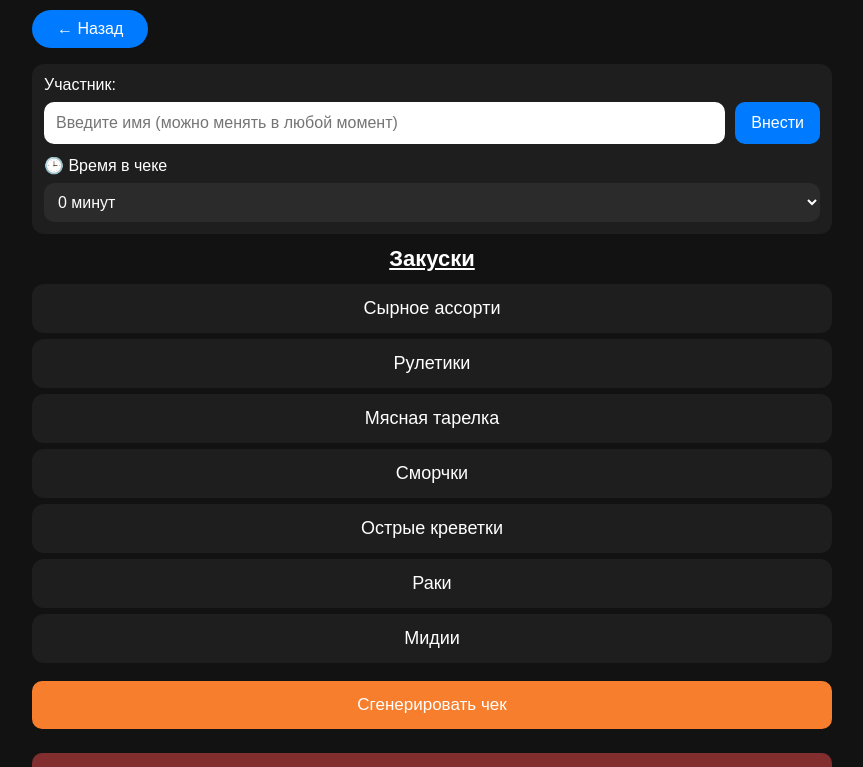
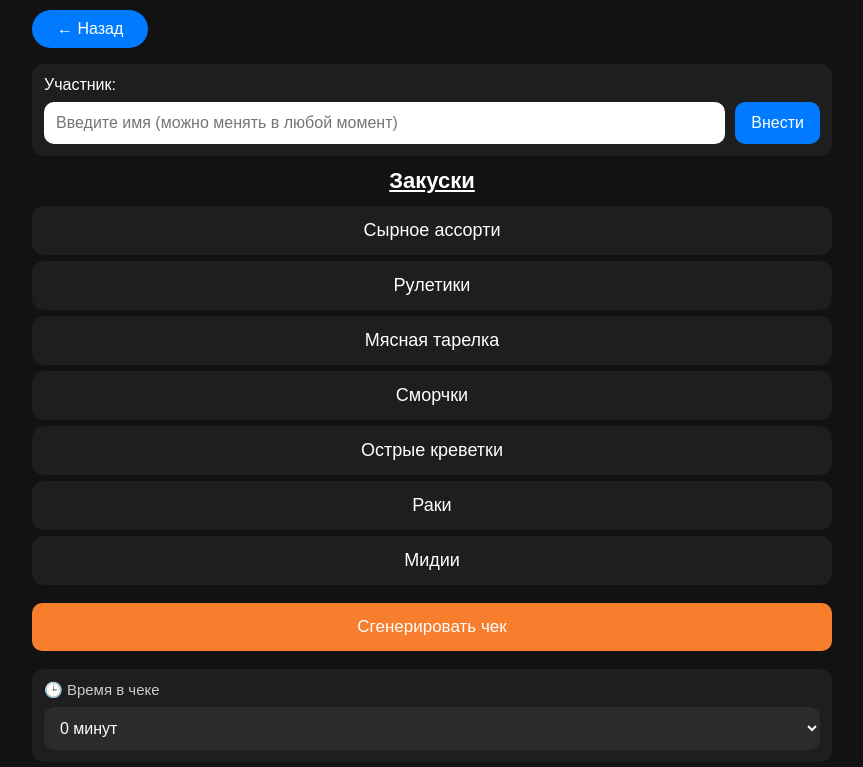
Before and after one commit to Elgrammino/Menubeta.github.io, a plain HTML site: page index.html in a window 1280 px wide. Shown: the top 767 px of the page, without its empty margins (208-1071 px from the left). Drawn offline with Linux system fonts and the light colour scheme.

Commit message:
Update index.html

```diff
--- a/index.html
+++ b/index.html
@@ -155,19 +155,34 @@ canvas { display:none; }
     <input id="participantInput" placeholder="Введите имя (можно менять в любой момент)">
     <button id="participantBtn" onclick="applyParticipant()">Внести</button>
   </div>
+</div>
 
-  <div style="margin-top:12px;">
+<h2 id="title"></h2>
+<div class="list-container" id="list"></div>
+<button class="main" onclick="generateReceipt()">Сгенерировать чек</button>
+
+<div style="
+    margin-top:18px;
+    padding:12px;
+    background:#1E1E1E;
+    border-radius:12px;
+">
+
+    <div style="
+        margin-bottom:8px;
+        font-size:15px;
+        color:#ccc;
+    ">
         🕒 Время в чеке
     </div>
 
     <select id="timeOffsetSelect"
             style="
                 width:100%;
-              margin-top:8px;
-              padding:10px;
+                padding:12px;
                 font-size:16px;
+                border:none;
                 border-radius:10px;
-              border:none;
                 background:#2b2b2b;
                 color:white;
             ">
@@ -185,9 +200,6 @@ canvas { display:none; }
 
 </div>
 
-<h2 id="title"></h2>
-<div class="list-container" id="list"></div>
-<button class="main" onclick="generateReceipt()">Сгенерировать чек</button>
 <button class="main" id="resetBtn" onclick="resetPage()">Сброс</button>
 
 <div id="preview"></div>
```
Lines whose indentation alone changed are shown as unchanged.
